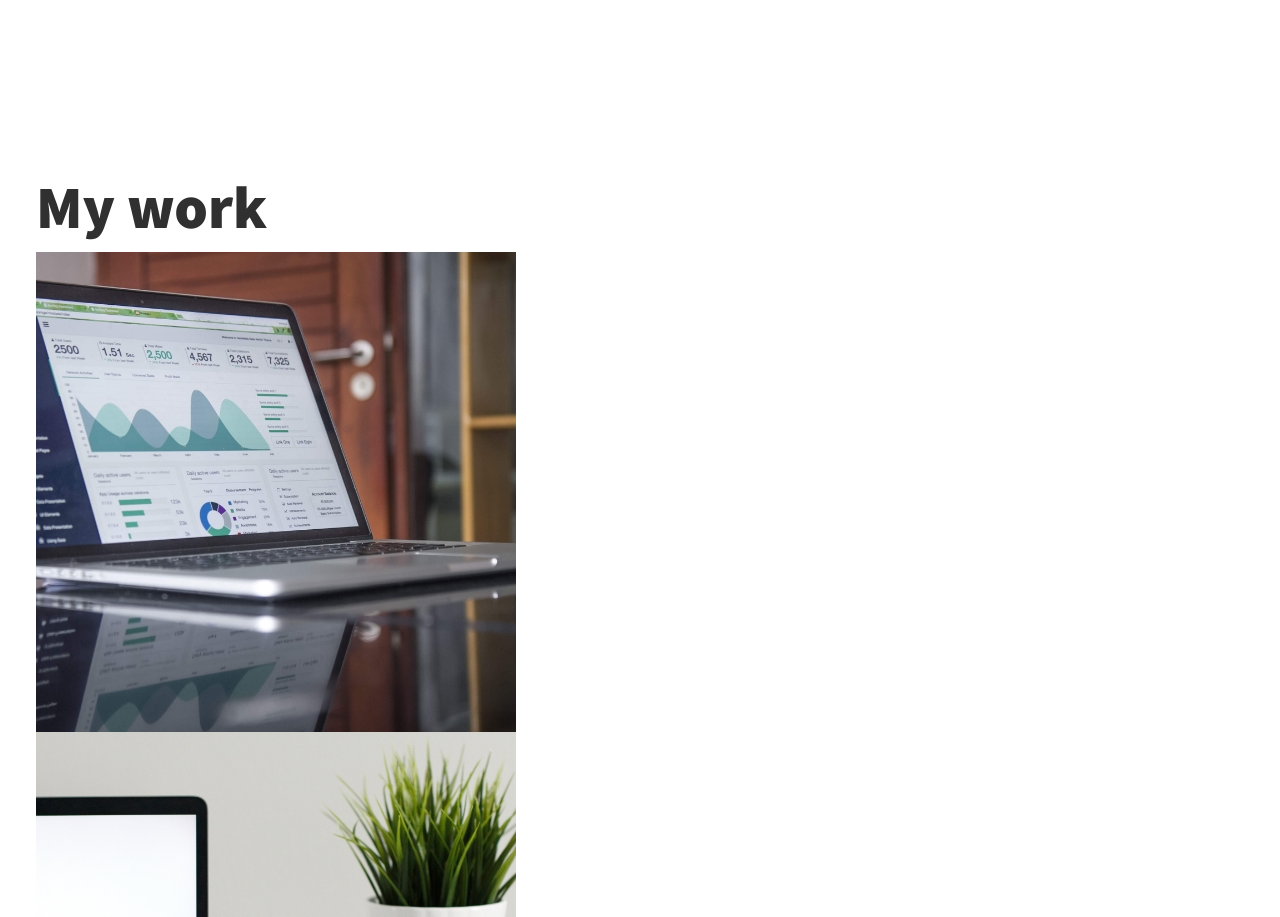
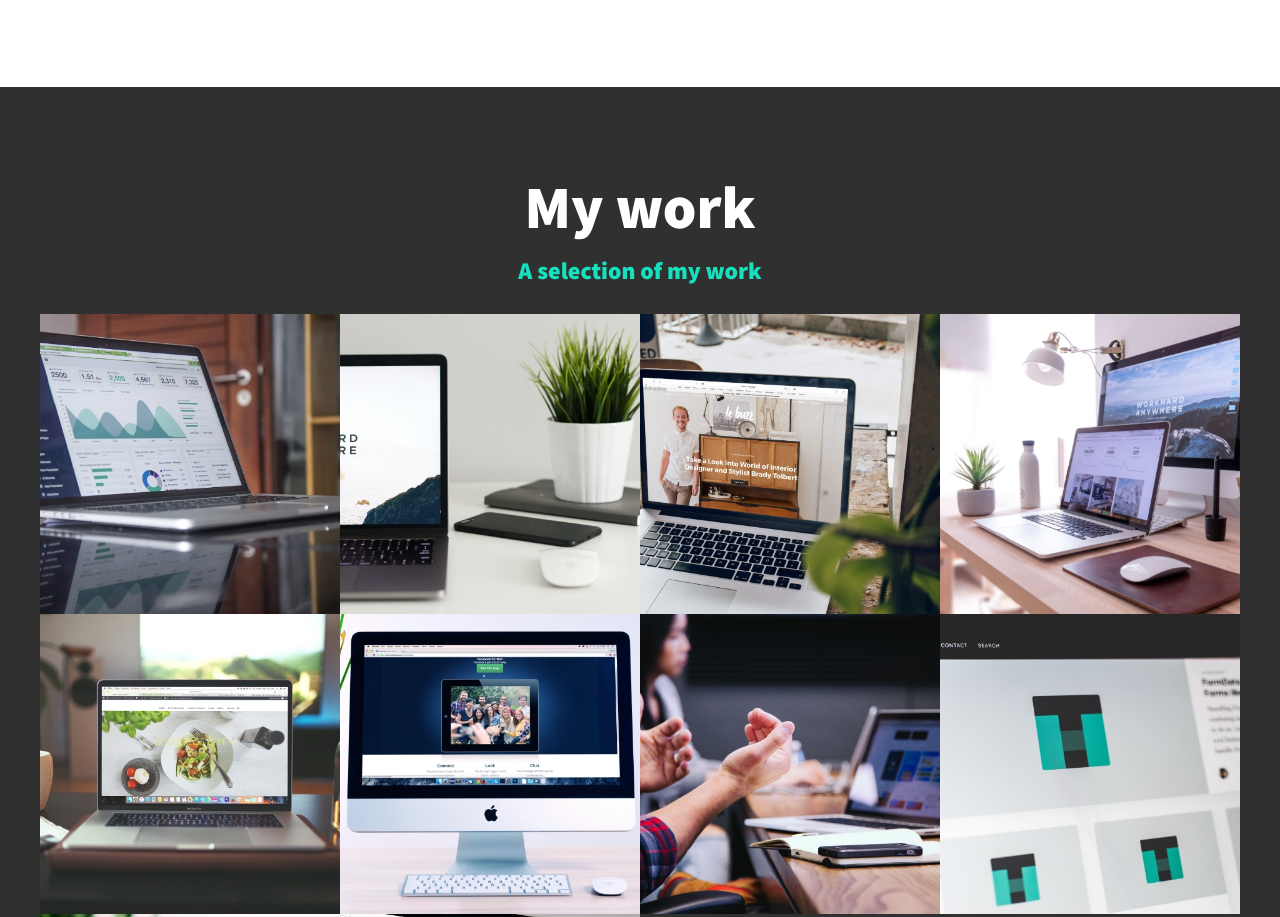
Before and after one commit to MattB1995/my_website, a plain HTML site: page index.html in a window 1280 px wide. Shown: the part 1648-2565 px from the top of the page. Drawn offline with nearby package versions, Linux system fonts and the light colour scheme.

Commit message:
finished work section

```diff
--- a/css/styles.css
+++ b/css/styles.css
@@ -119,6 +119,12 @@ h3 { font-size: var(--fs-h3) }
     background: var(--clr-accent);
     padding: .25em 1em;
     font-family: var(--ff-secondary);
+    margin-bottom: 1em;
+}
+
+.section__subtitle--work {
+    color: var(--clr-accent);
+    font-weight: var(--fw-bold);
     margin-bottom: 1em;
 }
 
@@ -267,3 +273,43 @@ nav {
 }
 
 }
+
+
+/* My work */
+
+.my-work {
+    background-color: var(--clr-dark);
+    color: var(--clr-light);
+    text-align: center;
+
+
+}
+
+.portfolio {
+    display: grid;
+    grid-template-columns: repeat(auto-fit, minmax(300px, 1fr));
+    max-width: 1200px;
+    margin: 0 auto;
+}
+
+.portfolio__item {
+    background: var(--clr-accent);
+    overflow: hidden;
+
+}
+
+.portfolio__img {
+    transition: transform 750ms cubic-bezier(.5, 0, .5, 1),
+    opacity 250ms linear;
+}
+
+.portfolio__item:focus {
+    position: relative;
+    z-index: 2;
+}
+
+.portfolio__img:hover,
+.portfolio__img:focus .portfolio__img {
+    transform: scale(1.2);
+    opacity: .5;
+}
--- a/index.html
+++ b/index.html
@@ -81,8 +81,8 @@
 
         <!-- My work -->
         <section class="my-work" id="work">
-            <h2 class="section__title">My work</h2>
-            <p class="section__subtitle"></p>
+            <h2 class="section__title section__title--work">My work</h2>
+            <p class="section__subtitle section__subtitle--work">A selection of my work</p>
 
             <div class="portfolio">
                 <a href="#" class="portfolio__item">
```
